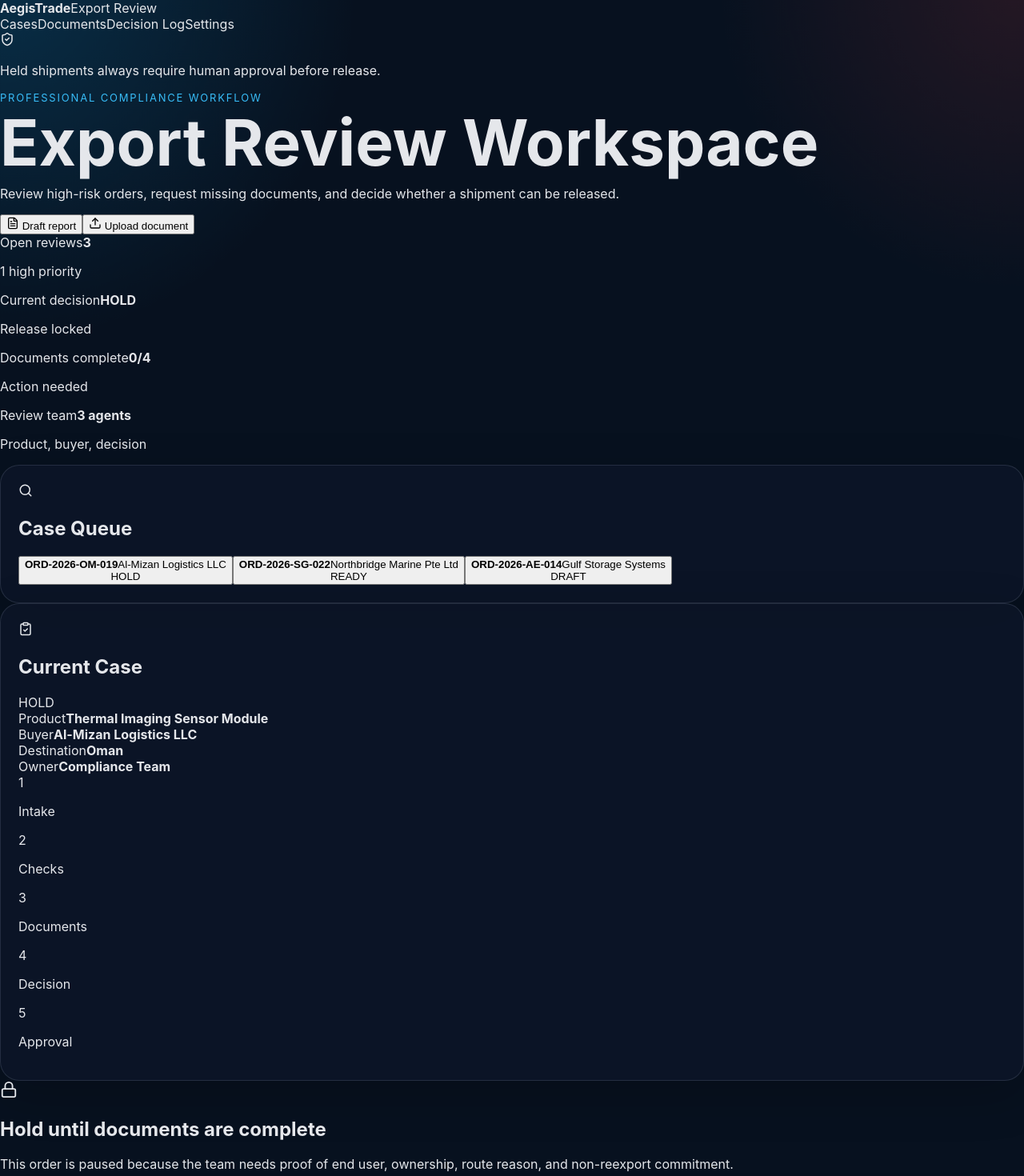
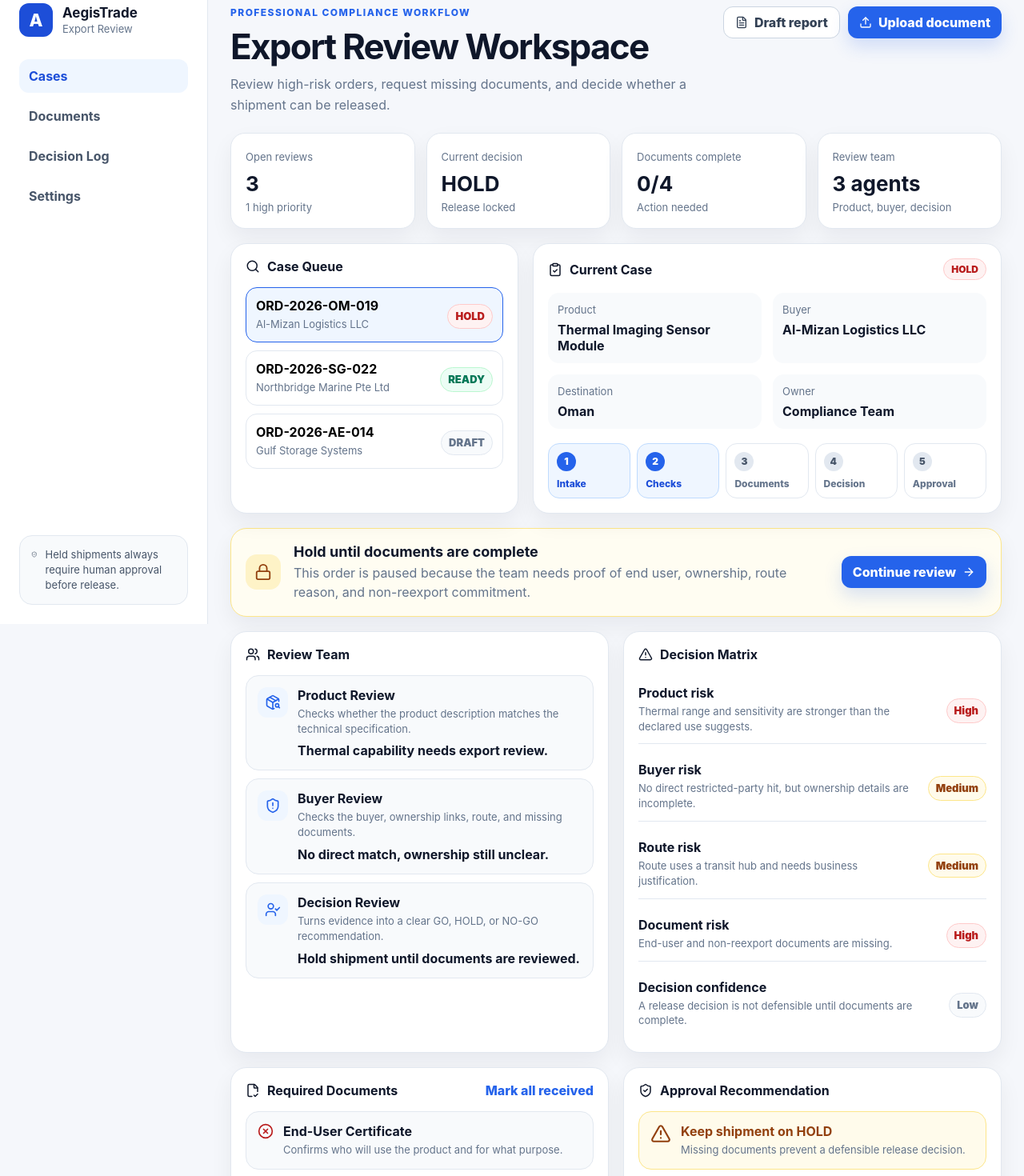
Before and after one commit to Mubax5/LogAegistic, a React (Vite) app in the folder mvp-demo/: page / in a window 1280 px wide. Shown: the part 20-1490 px from the top of the page at 80% size. Built offline with nearby package versions, Linux system fonts and the light colour scheme.

Commit message:
style: replace dark AI demo with professional light UI

```diff
--- a/mvp-demo/src/styles.css
+++ b/mvp-demo/src/styles.css
@@ -1,75 +1,531 @@
 :root {
   font-family: Inter, ui-sans-serif, system-ui, -apple-system, BlinkMacSystemFont, "Segoe UI", sans-serif;
-  color: #e5e7eb;
-  background: #07111f;
+  color: #0f172a;
+  background: #f5f7fb;
 }
+
 * { box-sizing: border-box; }
+
 body {
   margin: 0;
   min-height: 100vh;
-  background: radial-gradient(circle at top left, rgba(14,165,233,.2), transparent 28rem), radial-gradient(circle at top right, rgba(239,68,68,.13), transparent 24rem), #07111f;
+  background: #f5f7fb;
 }
-.app { max-width: 1240px; margin: 0 auto; padding: 32px; }
-.hero {
-  display: flex; justify-content: space-between; gap: 24px; align-items: flex-start;
-  padding: 28px; border: 1px solid rgba(148,163,184,.18);
-  background: rgba(15,23,42,.75); border-radius: 28px; box-shadow: 0 24px 80px rgba(0,0,0,.35);
+
+button, input { font: inherit; }
+button { cursor: pointer; }
+
+.shell {
+  min-height: 100vh;
+  display: grid;
+  grid-template-columns: 260px 1fr;
 }
-.eyebrow { color: #38bdf8; font-size: 13px; text-transform: uppercase; letter-spacing: .14em; margin: 0 0 10px; }
-h1 { font-size: clamp(42px, 7vw, 80px); line-height: .95; margin: 0; }
-.subtitle { max-width: 760px; color: #cbd5e1; font-size: 18px; line-height: 1.6; }
-.heroStatus { min-width: 220px; text-align: right; }
-.grid { display: grid; gap: 18px; margin-top: 18px; }
-.two { grid-template-columns: repeat(2, minmax(0, 1fr)); }
-.card {
-  border: 1px solid rgba(148,163,184,.18); background: rgba(15,23,42,.72);
-  border-radius: 24px; padding: 22px; box-shadow: 0 18px 60px rgba(0,0,0,.2);
+
+.sidebar {
+  background: #ffffff;
+  border-right: 1px solid #e2e8f0;
+  padding: 24px;
+  display: flex;
+  flex-direction: column;
+  gap: 28px;
+  position: sticky;
+  top: 0;
+  height: 100vh;
 }
-.sectionTitle { display: flex; align-items: center; gap: 10px; color: #f8fafc; margin-bottom: 16px; }
-.sectionTitle h2 { margin: 0; font-size: 20px; }
-.orderGrid { display: grid; grid-template-columns: 150px 1fr; gap: 10px; color: #cbd5e1; }
-.orderGrid span { color: #94a3b8; }
-.primaryBtn {
-  width: 100%; margin-top: 22px; padding: 14px 16px; border: 0; border-radius: 16px;
-  background: linear-gradient(135deg,#0ea5e9,#2563eb); color: white; font-weight: 800; font-size: 16px; cursor: pointer;
+
+.brand {
+  display: flex;
+  align-items: center;
+  gap: 12px;
 }
-.decisionBox {
-  display: flex; gap: 16px; align-items: center; padding: 20px; border-radius: 20px;
-  background: rgba(239,68,68,.10); border: 1px solid rgba(248,113,113,.25);
+
+.brandMark {
+  width: 42px;
+  height: 42px;
+  border-radius: 12px;
+  background: #1d4ed8;
+  color: #ffffff;
+  display: grid;
+  place-items: center;
+  font-weight: 800;
+  font-size: 22px;
 }
-.decisionBox h3 { margin: 0 0 8px; font-size: 26px; }
-.decisionBox p, .note { color: #cbd5e1; line-height: 1.5; }
-.badge {
-  display: inline-flex; align-items: center; justify-content: center; border-radius: 999px;
-  padding: 6px 10px; font-size: 12px; font-weight: 800; letter-spacing: .04em;
-  border: 1px solid rgba(148,163,184,.22); background: rgba(148,163,184,.14); color: #e2e8f0;
+
+.brand strong { display: block; font-size: 17px; }
+.brand span { display: block; color: #64748b; font-size: 13px; margin-top: 2px; }
+
+.nav {
+  display: grid;
+  gap: 8px;
 }
-.badge.danger { background: rgba(239,68,68,.16); color: #fecaca; }
-.badge.warn { background: rgba(245,158,11,.16); color: #fde68a; }
-.badge.ok { background: rgba(34,197,94,.16); color: #bbf7d0; }
-.agents { display: grid; grid-template-columns: repeat(4,minmax(0,1fr)); gap: 14px; }
-.agent, .line, .evidence, .auditItem {
-  padding: 18px; border-radius: 20px; border: 1px solid rgba(148,163,184,.14); background: rgba(2,6,23,.45);
+
+.nav a {
+  color: #475569;
+  text-decoration: none;
+  padding: 11px 12px;
+  border-radius: 12px;
+  font-weight: 700;
 }
-.agent h3 { margin: 12px 0 6px; font-size: 16px; }
-.agent p { color: #94a3b8; min-height: 44px; }
-.transcript, .audit { display: grid; gap: 12px; }
-.line p { margin: 8px 0 0; color: #cbd5e1; line-height: 1.5; }
-table { width: 100%; border-collapse: collapse; }
-td { padding: 12px 8px; border-bottom: 1px solid rgba(148,163,184,.14); color: #cbd5e1; }
-td:first-child { color: #f8fafc; font-weight: 700; }
-.evidenceGrid { display: grid; grid-template-columns: repeat(3,minmax(0,1fr)); gap: 14px; }
-.packetTop { display: flex; justify-content: space-between; gap: 10px; }
-.evidence h3 { font-size: 17px; }
-.evidence p { color: #cbd5e1; line-height: 1.45; }
-.cure { display: grid; gap: 12px; padding-left: 20px; }
-.cure li { color: #dbeafe; }
-.auditItem { display: grid; gap: 4px; padding: 10px; border-radius: 14px; }
-.auditItem span { color: #e2e8f0; }
-code { color: #67e8f9; overflow-wrap: anywhere; }
-footer { margin: 22px 0 0; padding: 20px; color: #cbd5e1; text-align: center; }
-@media (max-width: 980px) {
-  .two, .agents, .evidenceGrid { grid-template-columns: 1fr; }
-  .hero { flex-direction: column; }
-  .heroStatus { text-align: left; }
+
+.nav a.active,
+.nav a:hover {
+  color: #1d4ed8;
+  background: #eff6ff;
 }
+
+.support {
+  margin-top: auto;
+  padding: 14px;
+  border-radius: 16px;
+  background: #f8fafc;
+  border: 1px solid #e2e8f0;
+  display: flex;
+  gap: 10px;
+  color: #475569;
+  line-height: 1.45;
+  font-size: 13px;
+}
+
+.support p { margin: 0; }
+
+.workspace {
+  padding: 28px;
+  max-width: 1440px;
+  width: 100%;
+}
+
+.topbar {
+  display: flex;
+  justify-content: space-between;
+  align-items: flex-start;
+  gap: 24px;
+  margin-bottom: 22px;
+}
+
+.eyebrow {
+  color: #2563eb;
+  text-transform: uppercase;
+  letter-spacing: .12em;
+  font-size: 12px;
+  font-weight: 800;
+  margin: 0 0 8px;
+}
+
+h1 {
+  margin: 0;
+  font-size: clamp(30px, 4vw, 44px);
+  letter-spacing: -.04em;
+}
+
+.topbar p:not(.eyebrow) {
+  margin: 8px 0 0;
+  color: #64748b;
+  max-width: 760px;
+  line-height: 1.6;
+}
+
+.topActions,
+.decisionButtons {
+  display: flex;
+  gap: 10px;
+  align-items: center;
+}
+
+.primary,
+.secondary,
+.hold,
+.dangerOutline,
+.successOutline,
+.linkButton {
+  border: 0;
+  border-radius: 12px;
+  min-height: 40px;
+  padding: 0 14px;
+  display: inline-flex;
+  align-items: center;
+  justify-content: center;
+  gap: 8px;
+  font-weight: 800;
+  white-space: nowrap;
+}
+
+.primary {
+  background: #2563eb;
+  color: #ffffff;
+  box-shadow: 0 10px 22px rgba(37, 99, 235, .18);
+}
+
+.secondary {
+  color: #334155;
+  background: #ffffff;
+  border: 1px solid #cbd5e1;
+}
+
+.linkButton {
+  color: #2563eb;
+  background: transparent;
+  padding: 0;
+  min-height: auto;
+}
+
+.hold {
+  background: #fef3c7;
+  color: #92400e;
+  border: 1px solid #fcd34d;
+}
+
+.dangerOutline {
+  background: #ffffff;
+  color: #b91c1c;
+  border: 1px solid #fecaca;
+}
+
+.successOutline {
+  background: #ffffff;
+  color: #047857;
+  border: 1px solid #bbf7d0;
+}
+
+.successOutline:disabled {
+  color: #94a3b8;
+  border-color: #e2e8f0;
+  background: #f8fafc;
+  cursor: not-allowed;
+}
+
+.stats {
+  display: grid;
+  grid-template-columns: repeat(4, minmax(0, 1fr));
+  gap: 14px;
+  margin-bottom: 18px;
+}
+
+.stat,
+.card,
+.decisionBanner {
+  background: #ffffff;
+  border: 1px solid #e2e8f0;
+  box-shadow: 0 12px 28px rgba(15, 23, 42, .06);
+}
+
+.stat {
+  border-radius: 18px;
+  padding: 18px;
+}
+
+.stat span,
+.infoGrid span,
+.caseItem span,
+.reviewer span,
+.riskRow span,
+.doc span,
+.approvalStatus span {
+  color: #64748b;
+  font-size: 13px;
+  line-height: 1.45;
+}
+
+.stat strong {
+  display: block;
+  font-size: 26px;
+  margin-top: 8px;
+}
+
+.stat p {
+  margin: 6px 0 0;
+  color: #64748b;
+  font-size: 13px;
+}
+
+.layout,
+.twoCol {
+  display: grid;
+  grid-template-columns: 360px 1fr;
+  gap: 18px;
+  margin-bottom: 18px;
+}
+
+.twoCol {
+  grid-template-columns: repeat(2, minmax(0, 1fr));
+}
+
+.card,
+.decisionBanner {
+  border-radius: 20px;
+  padding: 18px;
+}
+
+.cardTop {
+  display: flex;
+  justify-content: space-between;
+  align-items: center;
+  gap: 12px;
+  margin-bottom: 16px;
+}
+
+.cardTitle {
+  display: flex;
+  align-items: center;
+  gap: 9px;
+}
+
+.cardTitle h2 {
+  margin: 0;
+  font-size: 16px;
+}
+
+.caseList,
+.reviewers,
+.riskTable,
+.docs,
+.timeline {
+  display: grid;
+  gap: 10px;
+}
+
+.caseItem {
+  width: 100%;
+  border: 1px solid #e2e8f0;
+  border-radius: 14px;
+  background: #ffffff;
+  padding: 12px;
+  display: flex;
+  justify-content: space-between;
+  align-items: center;
+  gap: 12px;
+  text-align: left;
+}
+
+.caseItem.selected {
+  border-color: #2563eb;
+  background: #eff6ff;
+}
+
+.caseItem strong,
+.caseItem span { display: block; }
+.caseItem span { margin-top: 4px; }
+
+.pill {
+  display: inline-flex;
+  align-items: center;
+  justify-content: center;
+  border-radius: 999px;
+  padding: 5px 9px;
+  font-size: 12px;
+  font-weight: 900;
+  border: 1px solid #e2e8f0;
+  background: #f8fafc;
+  color: #475569;
+}
+
+.pill.danger { color: #b91c1c; background: #fef2f2; border-color: #fecaca; }
+.pill.warning { color: #92400e; background: #fffbeb; border-color: #fde68a; }
+.pill.success { color: #047857; background: #ecfdf5; border-color: #bbf7d0; }
+.pill.muted { color: #64748b; background: #f8fafc; }
+
+.infoGrid {
+  display: grid;
+  grid-template-columns: repeat(2, minmax(0, 1fr));
+  gap: 14px;
+}
+
+.infoGrid div {
+  padding: 12px;
+  border-radius: 14px;
+  background: #f8fafc;
+}
+
+.infoGrid strong,
+.infoGrid span { display: block; }
+.infoGrid strong { margin-top: 5px; }
+
+.stepper {
+  display: grid;
+  grid-template-columns: repeat(5, minmax(0, 1fr));
+  gap: 8px;
+  margin-top: 18px;
+}
+
+.step {
+  border: 1px solid #e2e8f0;
+  border-radius: 14px;
+  padding: 10px;
+  background: #ffffff;
+  color: #64748b;
+}
+
+.step.done {
+  background: #eff6ff;
+  border-color: #bfdbfe;
+  color: #1d4ed8;
+}
+
+.step span {
+  width: 24px;
+  height: 24px;
+  border-radius: 999px;
+  display: grid;
+  place-items: center;
+  background: #e2e8f0;
+  color: #475569;
+  font-size: 12px;
+  font-weight: 900;
+}
+
+.step.done span {
+  background: #2563eb;
+  color: #ffffff;
+}
+
+.step p {
+  margin: 8px 0 0;
+  font-size: 12px;
+  font-weight: 800;
+}
+
+.decisionBanner {
+  display: grid;
+  grid-template-columns: auto 1fr auto;
+  align-items: center;
+  gap: 16px;
+  margin-bottom: 18px;
+  border-color: #fde68a;
+  background: #fffdf2;
+}
+
+.bannerIcon {
+  width: 44px;
+  height: 44px;
+  border-radius: 14px;
+  display: grid;
+  place-items: center;
+  color: #92400e;
+  background: #fef3c7;
+}
+
+.decisionBanner h2 {
+  margin: 0;
+  font-size: 18px;
+}
+
+.decisionBanner p {
+  margin: 4px 0 0;
+  color: #64748b;
+  line-height: 1.5;
+}
+
+.reviewer,
+.doc,
+.approvalStatus,
+.timelineItem,
+.summary {
+  padding: 14px;
+  border-radius: 16px;
+  background: #f8fafc;
+  border: 1px solid #e2e8f0;
+}
+
+.reviewer {
+  display: flex;
+  gap: 12px;
+}
+
+.reviewerIcon {
+  width: 38px;
+  height: 38px;
+  border-radius: 12px;
+  background: #eff6ff;
+  color: #2563eb;
+  display: grid;
+  place-items: center;
+  flex: 0 0 auto;
+}
+
+.reviewer strong,
+.reviewer span,
+.reviewer p { display: block; }
+.reviewer span { margin-top: 4px; }
+.reviewer p { margin: 8px 0 0; color: #0f172a; font-weight: 700; }
+
+.riskRow {
+  display: grid;
+  grid-template-columns: 1fr auto;
+  gap: 14px;
+  align-items: center;
+  padding: 12px 0;
+  border-bottom: 1px solid #e2e8f0;
+}
+
+.riskRow:last-child { border-bottom: 0; }
+.riskRow strong,
+.riskRow span { display: block; }
+.riskRow span { margin-top: 4px; }
+
+.doc {
+  width: 100%;
+  display: flex;
+  gap: 12px;
+  align-items: flex-start;
+  text-align: left;
+  color: #b91c1c;
+}
+
+.doc div { color: #0f172a; }
+.doc strong,
+.doc span { display: block; }
+.doc span { margin-top: 4px; }
+.doc.complete { color: #047857; background: #f0fdf4; border-color: #bbf7d0; }
+
+.approval {
+  display: grid;
+  gap: 16px;
+}
+
+.approvalStatus {
+  display: flex;
+  gap: 12px;
+  align-items: flex-start;
+  color: #92400e;
+  background: #fffbeb;
+  border-color: #fde68a;
+}
+
+.approvalStatus strong,
+.approvalStatus span { display: block; }
+.approvalStatus span { margin-top: 4px; }
+
+.summary p {
+  margin: 0;
+  color: #334155;
+  line-height: 1.7;
+}
+
+.timelineItem {
+  display: grid;
+  grid-template-columns: 54px 1fr;
+  gap: 12px;
+}
+
+.timelineItem span {
+  color: #2563eb;
+  font-weight: 900;
+  font-size: 13px;
+}
+
+.timelineItem p {
+  margin: 0;
+  color: #334155;
+}
+
+@media (max-width: 1100px) {
+  .shell { grid-template-columns: 1fr; }
+  .sidebar { position: static; height: auto; }
+  .stats, .layout, .twoCol { grid-template-columns: 1fr; }
+  .topbar, .decisionBanner { grid-template-columns: 1fr; display: grid; }
+}
+
+@media (max-width: 640px) {
+  .workspace, .sidebar { padding: 18px; }
+  .topActions, .decisionButtons { width: 100%; flex-direction: column; align-items: stretch; }
+  .infoGrid, .stepper { grid-template-columns: 1fr; }
+}
```
